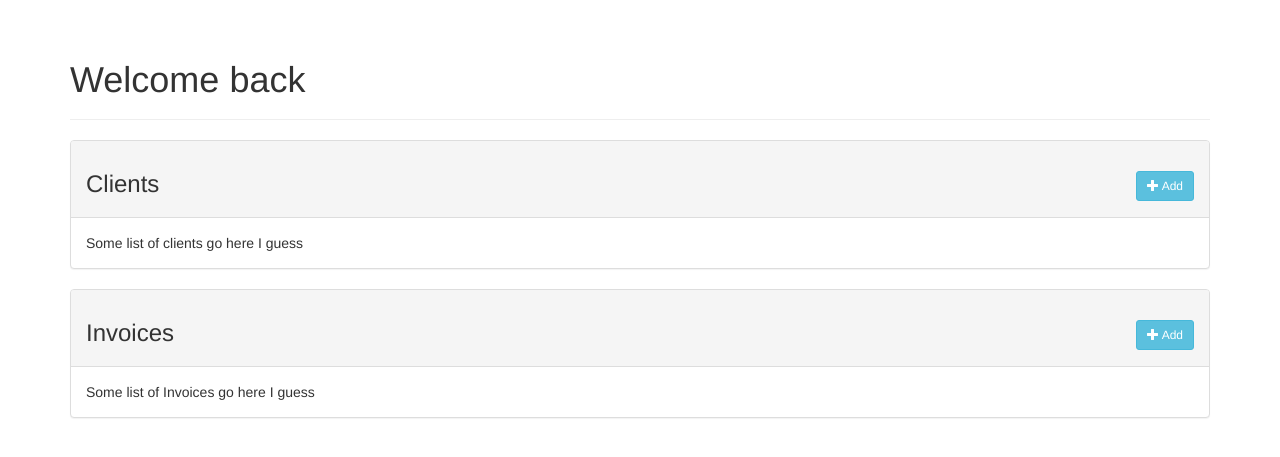
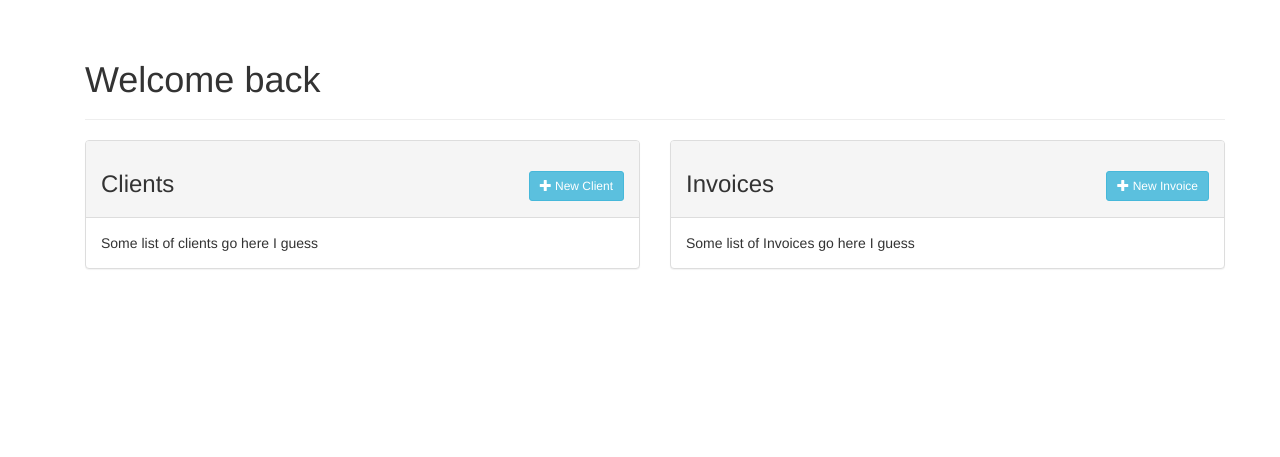
Before and after one commit to mcrors/SimPyInvoice, a Python web app: template templates/home.html in a window 1280 px wide. Shown: the part 52-509 px from the top of the page. Run offline with Jinja, Linux system fonts and the light colour scheme; the template is opened without the code that fills it, so the values that code supplies are empty; some libraries are stand-ins or nearby versions.

Commit message:
home page edits

```diff
--- a/templates/home.html
+++ b/templates/home.html
@@ -2,14 +2,18 @@
 {% block title %} {{ super() }} - Home {{ user.username }} {% endblock title %}
 {% block page_content %}
     {{ super() }}
+    <div class="container">
     <div class="page-header">
     <h1 id="welcome">Welcome back {{ user.first_name }}</h1>
     </div>
+
+        <div class="row">
+            <div class="col-sm-6">
                 <div class="panel panel-default" id="clients">
                     <div class="panel-heading">
                         <h3>Clients
                             <a href="#" class="btn btn-info btn-sm pull-right">
-                    <span class="glyphicon glyphicon-plus"></span> Add
+                                <span class="glyphicon glyphicon-plus"></span> New Client
                             </a>
                         </h3>
                     </div>
@@ -17,11 +21,13 @@
                         Some list of clients go here I guess
                     </div>
                 </div>
+            </div>
+            <div class="col-sm-6">
                 <div class="panel panel-default" id="invoices">
                     <div class="panel-heading">
                         <h3>Invoices
                             <a href="#" class="btn btn-info btn-sm pull-right">
-                    <span class="glyphicon glyphicon-plus"></span> Add
+                                <span class="glyphicon glyphicon-plus"></span> New Invoice
                             </a>
                         </h3>
                     </div>
@@ -29,4 +35,7 @@
                         Some list of Invoices go here I guess
                     </div>
                 </div>
+            </div>
+        </div>
+    </div>
 {% endblock page_content %}
```
Lines whose indentation alone changed are shown as unchanged.
